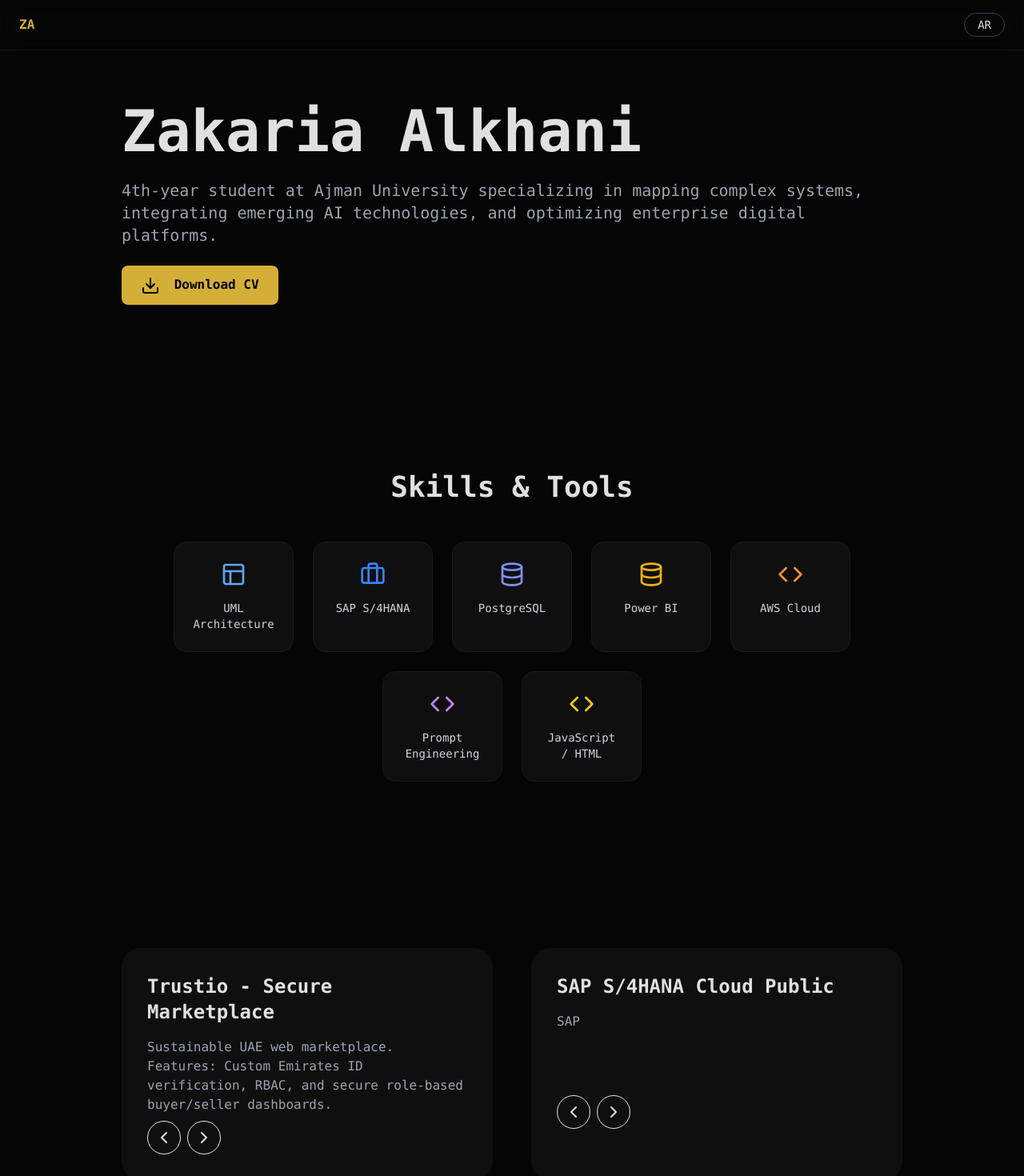
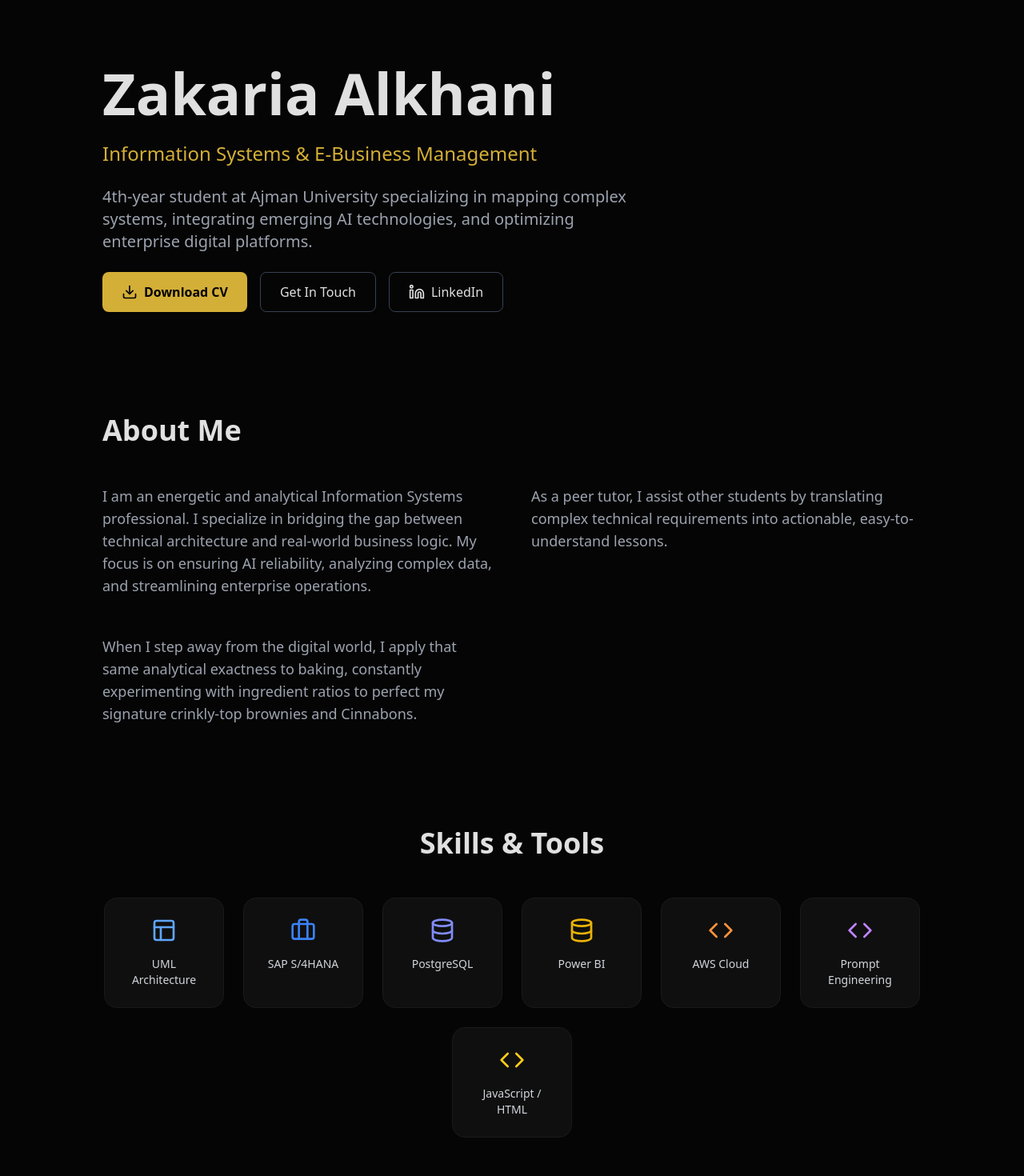
Before and after one commit to zakariayahia286-jpg/zakariayahia286-jpg.github.io, a Next.js app: page / in a window 1280 px wide. Shown: the top 1470 px of the page at 80% size. Built offline with nearby package versions, Linux system fonts and the light colour scheme.

Commit message:
Update page.tsx

```diff
--- a/app/page.tsx
+++ b/app/page.tsx
@@ -4,23 +4,18 @@ import { useState } from "react"
 import { Mail, Linkedin, Download, ChevronRight, ChevronLeft, Award, BookOpen, Briefcase, Code, Database, Layout } from "lucide-react"
 
 export default function Home() {
-  const [lang, setLang] = useState<'en' | 'ar'>('en')
   const [activeProj, setActiveProj] = useState(0)
   const [activeCert, setActiveCert] = useState(0)
-  const isAr = lang === 'ar'
 
-  const content = {
-    en: {
-      nav: ["About", "Skills", "Projects", "Experience", "Education", "Certs"],
-      toggleBtn: "AR",
-      status: "Interning @ Sharjah Government Media | Ajman University",
+  const data = {
     name: "Zakaria Alkhani",
     role: "Information Systems & E-Business Management",
     heroText: "4th-year student at Ajman University specializing in mapping complex systems, integrating emerging AI technologies, and optimizing enterprise digital platforms.",
-      buttons: { cv: "Download CV", touch: "Get In Touch", linkedin: "LinkedIn" },
-      aboutTitle: "About Me",
-      aboutText: ["Energetic Information Systems professional bridging technical architecture with business logic.", "Peer tutor translating technical requirements into actionable lessons.", "Analytical baker perfecting ingredient ratios for brownies and Cinnabons."],
-      skillsTitle: "Skills & Tools",
+    about: [
+        "I am an energetic and analytical Information Systems professional. I specialize in bridging the gap between technical architecture and real-world business logic. My focus is on ensuring AI reliability, analyzing complex data, and streamlining enterprise operations.",
+        "As a peer tutor, I assist other students by translating complex technical requirements into actionable, easy-to-understand lessons.",
+        "When I step away from the digital world, I apply that same analytical exactness to baking, constantly experimenting with ingredient ratios to perfect my signature crinkly-top brownies and Cinnabons."
+    ],
     skills: [
         { name: "UML Architecture", icon: <Layout className="w-8 h-8 text-blue-400" /> },
         { name: "SAP S/4HANA", icon: <Briefcase className="w-8 h-8 text-blue-500" /> },
@@ -30,91 +25,66 @@ export default function Home() {
         { name: "Prompt Engineering", icon: <Code className="w-8 h-8 text-purple-400" /> },
         { name: "JavaScript / HTML", icon: <Code className="w-8 h-8 text-yellow-400" /> }
     ],
-      projTitle: "Projects",
     projects: [
-        { title: "Trustio - Secure Marketplace", desc: "Sustainable UAE web marketplace. Features: Custom Emirates ID verification, RBAC, and secure role-based buyer/seller dashboards.", tech: ["Wix Studio", "JS", "RBAC"] },
-        { title: "Customer Segmentation & AI Dashboard", desc: "Power BI integration with Copilot AI. Used K-Means clustering and RFM analysis to segment customers into 6 behavioral groups.", tech: ["Power BI", "K-Means", "RFM"] },
-        { title: "Healthcare LLM RAG Pipeline", desc: "Architected a Retrieval-Augmented Generation pipeline to mitigate AI hallucinations. Focus: Defense-in-depth prompting and data integrity.", tech: ["RAG", "Prompt Eng"] }
+        { title: "Trustio - Secure Marketplace", desc: "Developed a secure, sustainability-focused web application tailored for the UAE market. Engineered a modular backend architecture to automate role-based access control.", tech: ["Wix Studio", "JavaScript", "RBAC"] },
+        { title: "Customer Segmentation & AI Dashboard", desc: "Developed an interactive Power BI dashboard integrating Copilot AI. Implemented K-Means clustering algorithms and RFM analysis.", tech: ["Power BI", "K-Means", "RFM Analysis"] },
+        { title: "Healthcare LLM RAG Pipeline", desc: "Architected a Retrieval-Augmented Generation (RAG) pipeline designed to minimize AI hallucinations in medical informatics using advanced prompting.", tech: ["AI Prompting", "RAG", "System Logic"] },
+        { title: "GlucEase - HealthTech System Analysis", desc: "Managed the full Agile SDLC for a diabetes management solution. Created comprehensive UML diagrams and conducted ROI analysis.", tech: ["Agile SDLC", "UML", "System Analysis"] },
+        { title: "SQL Data Analysis Case Study", desc: "Leveraged PostgreSQL to perform complex data analysis, utilizing advanced JOINs, subqueries, and aggregate functions.", tech: ["PostgreSQL", "Data Cleaning", "Advanced SQL"] }
     ],
-      expTitle: "Experience",
-      expCard: { role: "IS & Digital Platforms Intern", company: "Sharjah Govt Media Bureau", points: ["Optimizing workflows using UML.", "Managing enterprise platforms.", "AI-driven media archive retrieval."] },
-      eduTitle: "Education",
-      eduCard: { uni: "Ajman University", degree: "BSc IS & E-Business Management" },
-      certTitle: "Certifications",
+    experience: { role: "Information Systems & Digital Platforms Intern", company: "Sharjah Government Media Bureau", date: "May 2026 – Present", points: ["Mapping and optimizing digital media workflows using UML.", "Managing enterprise-level digital platforms to support e-business.", "Applying AI prompt engineering to manage media archives."] },
+    education: { uni: "Ajman University", degree: "BSc Information Systems and E-Business Management", date: "2022 – Expected 2026" },
     certs: [
-        { name: "SAP S/4HANA Cloud Public", issuer: "SAP", date: "2026" },
-        { name: "AWS Cloud Operations", issuer: "AWS", date: "2025" },
-        { name: "AI Agents & Deep Learning", issuer: "Various", date: "2026" }
+        { name: "SAP S/4HANA Cloud Public", issuer: "SAP", date: "Apr 2026" },
+        { name: "AWS Academy Cloud Operations", issuer: "AWS", date: "Apr 2025" },
+        { name: "Fundamentals of AI Agents", issuer: "Various", date: "May 2026" },
+        { name: "Peer Tutoring Training", issuer: "Ajman University", date: "Oct 2025" },
+        { name: "Digital Marketing & E-Commerce", issuer: "Google", date: "Oct 2023" }
     ]
-    },
-    ar: {
-      nav: ["حول", "المهارات", "المشاريع", "الخبرة", "التعليم", "الشهادات"],
-      toggleBtn: "EN",
-      status: "متدرب @ المكتب الإعلامي للشارقة | جامعة عجمان",
-      name: "زكريا الخاني",
-      role: "نظم المعلومات وإدارة الأعمال الإلكترونية",
-      heroText: "طالب في السنة الرابعة في جامعة عجمان، متخصص في تخطيط الأنظمة ودمج الذكاء الاصطناعي.",
-      buttons: { cv: "تحميل CV", touch: "تواصل معي", linkedin: "لينكد إن" },
-      aboutTitle: "نبذة عني",
-      aboutText: ["محترف نظم معلومات يركز على سد الفجوة بين البنية التقنية ومنطق الأعمال.", "معلم أقران يترجم المتطلبات التقنية إلى دروس سهلة.", "أطبق الدقة التحليلية في الخبز والمشاريع التقنية."],
-      skillsTitle: "المهارات",
-      skills: [{ name: "بنية UML", icon: <Layout className="w-8 h-8 text-blue-400" /> }, { name: "SAP S/4HANA", icon: <Briefcase className="w-8 h-8 text-blue-500" /> }, { name: "PostgreSQL", icon: <Database className="w-8 h-8 text-indigo-400" /> }, { name: "Power BI", icon: <Database className="w-8 h-8 text-yellow-500" /> }, { name: "AWS Cloud", icon: <Code className="w-8 h-8 text-orange-400" /> }, { name: "هندسة الأوامر", icon: <Code className="w-8 h-8 text-purple-400" /> }, { name: "JS/HTML", icon: <Code className="w-8 h-8 text-yellow-400" /> }],
-      projTitle: "المشاريع",
-      projects: [{ title: "Trustio - سوق آمن", desc: "منصة تجارة إلكترونية مستدامة، التحقق من الهوية الإماراتية، ونظام أدوار (RBAC).", tech: ["Wix", "JS"] }, { title: "لوحة تحكم ذكاء الأعمال", desc: "تحليل العملاء باستخدام K-Means وPower BI.", tech: ["Power BI", "RFM"] }, { title: "نظام RAG الطبي", desc: "بناء مسار لتقليل هلوسة الذكاء الاصطناعي في الطب.", tech: ["RAG", "Prompting"] }],
-      expTitle: "الخبرة",
-      expCard: { role: "متدرب نظم المعلومات", company: "المكتب الإعلامي لحكومة الشارقة", points: ["تحسين سير العمل باستخدام UML.", "إدارة المنصات المؤسسية.", "أتمتة الأرشيف الإعلامي."] },
-      eduTitle: "التعليم",
-      eduCard: { uni: "جامعة عجمان", degree: "بكالوريوس نظم معلومات" },
-      certTitle: "الشهادات",
-      certs: [{ name: "SAP S/4HANA", issuer: "SAP", date: "2026" }, { name: "AWS Cloud", issuer: "AWS", date: "2025" }, { name: "ذكاء اصطناعي", issuer: "متعدد", date: "2026" }]
-    }
   }
 
-  const t = content[lang]
-  const next = (c: any, setter: any, cur: any) => setter((cur + 1) % c.length)
-  const prev = (c: any, setter: any, cur: any) => setter((cur - 1 + c.length) % c.length)
-
   return (
-    <main className={`min-h-screen bg-[#050505] text-[#E0E0E0] ${isAr ? 'text-right' : 'text-left'}`} dir={isAr ? 'rtl' : 'ltr'}>
-      <nav className="fixed w-full bg-[#050505]/80 backdrop-blur-md z-50 border-b border-[#1A1A1A] px-6 py-4 flex justify-between items-center">
-        <span className="font-bold text-[#D4AF37]">ZA</span>
-        <button onClick={() => setLang(isAr ? 'en' : 'ar')} className="px-4 py-1 rounded-full border border-gray-700 text-sm">{isAr ? 'EN' : 'AR'}</button>
-      </nav>
-
-      <div className="max-w-5xl mx-auto px-6 pt-32 space-y-32">
-        {/* Hero */}
+    <main className="min-h-screen bg-[#050505] text-[#E0E0E0] font-sans p-6 md:p-20">
+      <div className="max-w-5xl mx-auto space-y-32">
         <section className="space-y-6">
-          <h1 className="text-7xl font-extrabold">{t.name}</h1>
-          <p className="text-xl text-gray-400">{t.heroText}</p>
-          <a href="/cv.pdf" download="Zakaria_Alkhani_CV.pdf" className="inline-block px-6 py-3 rounded-lg bg-[#D4AF37] text-black font-semibold"><Download className="inline mr-2" /> {t.buttons.cv}</a>
-        </section>
-
-        {/* Interactive Skills */}
-        <section id="sec-1" className="pt-20 text-center">
-          <h3 className="text-4xl font-bold mb-12">{t.skillsTitle}</h3>
-          <div className="flex flex-wrap justify-center gap-6">
-            {t.skills.map((s, i) => (
-              <div key={i} className="bg-[#0F0F0F] border border-[#1A1A1A] rounded-2xl p-6 flex flex-col items-center w-[150px] transition-all hover:scale-110 hover:border-[#D4AF37] hover:shadow-lg hover:shadow-[#D4AF37]/20">
-                {s.icon}<span className="mt-4 text-sm text-gray-300">{s.name}</span>
-              </div>
-            ))}
+          <h1 className="text-7xl font-extrabold">{data.name}</h1>
+          <h2 className="text-2xl text-[#D4AF37]">{data.role}</h2>
+          <p className="text-xl text-gray-400 max-w-2xl">{data.heroText}</p>
+          <div className="flex gap-4">
+            <a href="/cv.pdf" download="Zakaria_Alkhani_CV.pdf" className="px-6 py-3 rounded-lg bg-[#D4AF37] text-black font-semibold flex items-center gap-2"><Download className="w-5 h-5" /> Download CV</a>
+            <a href="mailto:zakariayahia52@gmail.com" className="px-6 py-3 rounded-lg border border-gray-700">Get In Touch</a>
+            <a href="https://www.linkedin.com/in/zakaria-yahia-271073284" target="_blank" className="px-6 py-3 rounded-lg border border-gray-700 flex items-center gap-2"><Linkedin className="w-5 h-5" /> LinkedIn</a>
           </div>
         </section>
 
-        {/* Interactive Carousels */}
-        <section className="grid md:grid-cols-2 gap-12 pt-20">
-          <div className="bg-[#0F0F0F] p-8 rounded-3xl">
-             <h4 className="text-2xl font-bold mb-4">{t.projects[activeProj].title}</h4>
-             <p className="text-gray-400 mb-6 h-20">{t.projects[activeProj].desc}</p>
-             <button onClick={() => prev(t.projects, setActiveProj, activeProj)} className="p-2 border rounded-full mr-2"><ChevronLeft /></button>
-             <button onClick={() => next(t.projects, setActiveProj, activeProj)} className="p-2 border rounded-full"><ChevronRight /></button>
-          </div>
-          <div className="bg-[#0F0F0F] p-8 rounded-3xl">
-             <h4 className="text-2xl font-bold mb-4">{t.certs[activeCert].name}</h4>
-             <p className="text-gray-400 mb-6 h-20">{t.certs[activeCert].issuer}</p>
-             <button onClick={() => prev(t.certs, setActiveCert, activeCert)} className="p-2 border rounded-full mr-2"><ChevronLeft /></button>
-             <button onClick={() => next(t.certs, setActiveCert, activeCert)} className="p-2 border rounded-full"><ChevronRight /></button>
-          </div>
+        <section id="about">
+          <h3 className="text-4xl font-bold mb-12">About Me</h3>
+          <div className="grid md:grid-cols-2 gap-12 text-gray-400 text-lg">{data.about.map((p, i) => <p key={i}>{p}</p>)}</div>
+        </section>
+
+        <section id="skills" className="text-center">
+            <h3 className="text-4xl font-bold mb-12">Skills & Tools</h3>
+            <div className="flex flex-wrap justify-center gap-6">{data.skills.map((s, i) => <div key={i} className="bg-[#0F0F0F] border border-[#1A1A1A] rounded-2xl p-6 flex flex-col items-center w-[150px] transition-all duration-300 hover:scale-110 hover:border-[#D4AF37] hover:shadow-lg hover:shadow-[#D4AF37]/20">{s.icon}<span className="mt-4 text-sm text-gray-300">{s.name}</span></div>)}</div>
+        </section>
+
+        <section id="projects" className="bg-[#0F0F0F] border border-[#1A1A1A] rounded-3xl p-12 text-center">
+             <h3 className="text-4xl font-bold mb-12">Projects</h3>
+             <h4 className="text-3xl font-bold mb-4">{data.projects[activeProj].title}</h4>
+             <p className="text-gray-400 text-lg mb-8 max-w-2xl mx-auto">{data.projects[activeProj].desc}</p>
+             <div className="flex justify-center gap-4"><button onClick={() => setActiveProj((activeProj - 1 + data.projects.length) % data.projects.length)} className="p-2 border rounded-full"><ChevronLeft /></button><button onClick={() => setActiveProj((activeProj + 1) % data.projects.length)} className="p-2 border rounded-full"><ChevronRight /></button></div>
+        </section>
+
+        <section id="experience" className="bg-[#D4AF37] text-black rounded-3xl p-12">
+            <h3 className="text-4xl font-bold mb-8">Experience</h3>
+            <h4 className="text-2xl font-bold mb-2">{data.experience.company}</h4>
+            <p className="font-semibold mb-6">{data.experience.role}</p>
+            <ul className="space-y-4">{data.experience.points.map((pt, i) => <li key={i} className="text-lg font-medium">• {pt}</li>)}</ul>
+        </section>
+
+        <section id="certs" className="bg-[#0F0F0F] border border-[#1A1A1A] rounded-3xl p-12 text-center pb-20">
+             <h3 className="text-4xl font-bold mb-12">Certifications</h3>
+             <h4 className="text-xl font-bold text-white mb-4">{data.certs[activeCert].name}</h4>
+             <div className="flex justify-center gap-4"><button onClick={() => setActiveCert((activeCert - 1 + data.certs.length) % data.certs.length)} className="p-2 border rounded-full"><ChevronLeft /></button><button onClick={() => setActiveCert((activeCert + 1) % data.certs.length)} className="p-2 border rounded-full"><ChevronRight /></button></div>
         </section>
       </div>
     </main>
```
Lines whose indentation alone changed are shown as unchanged.
